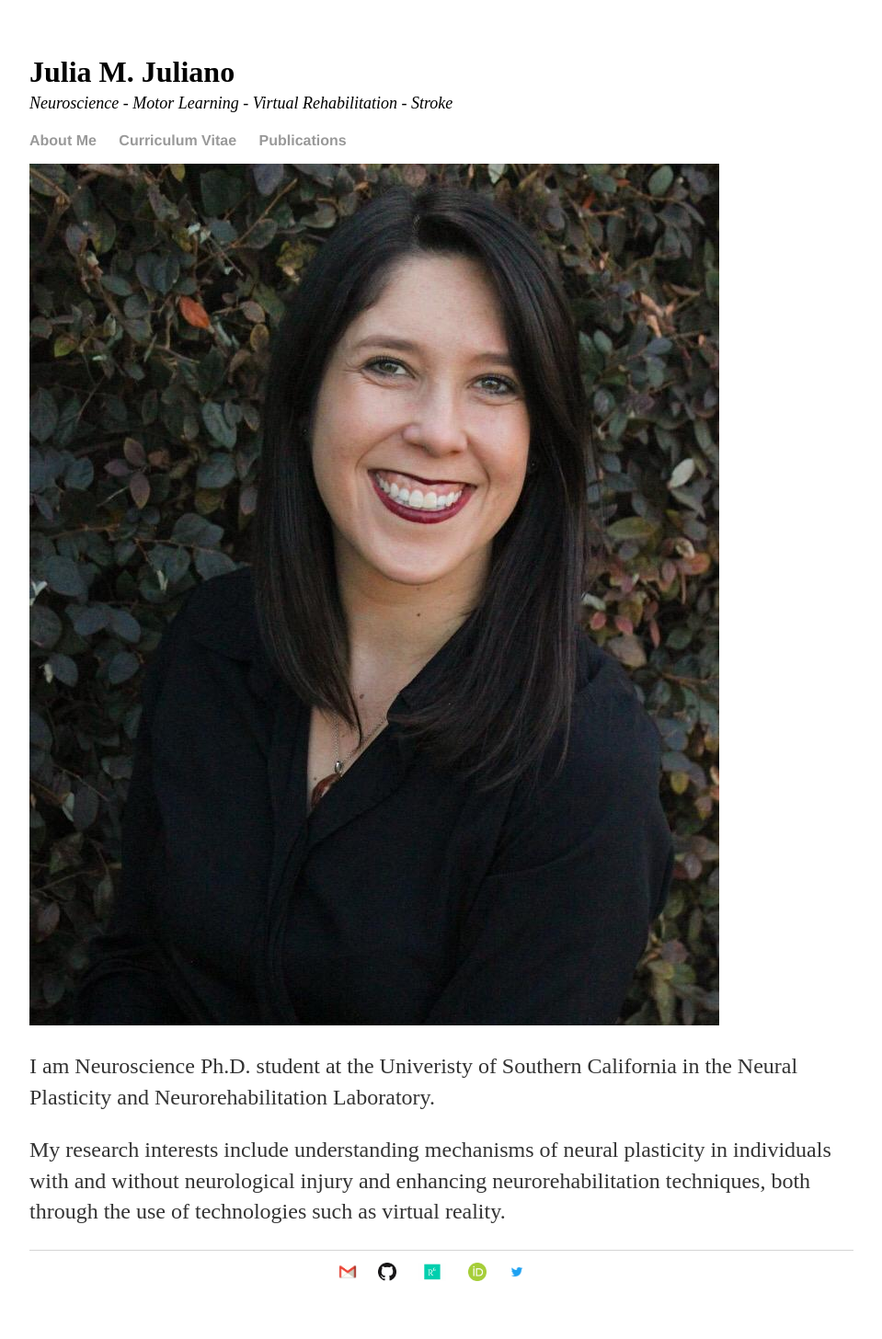
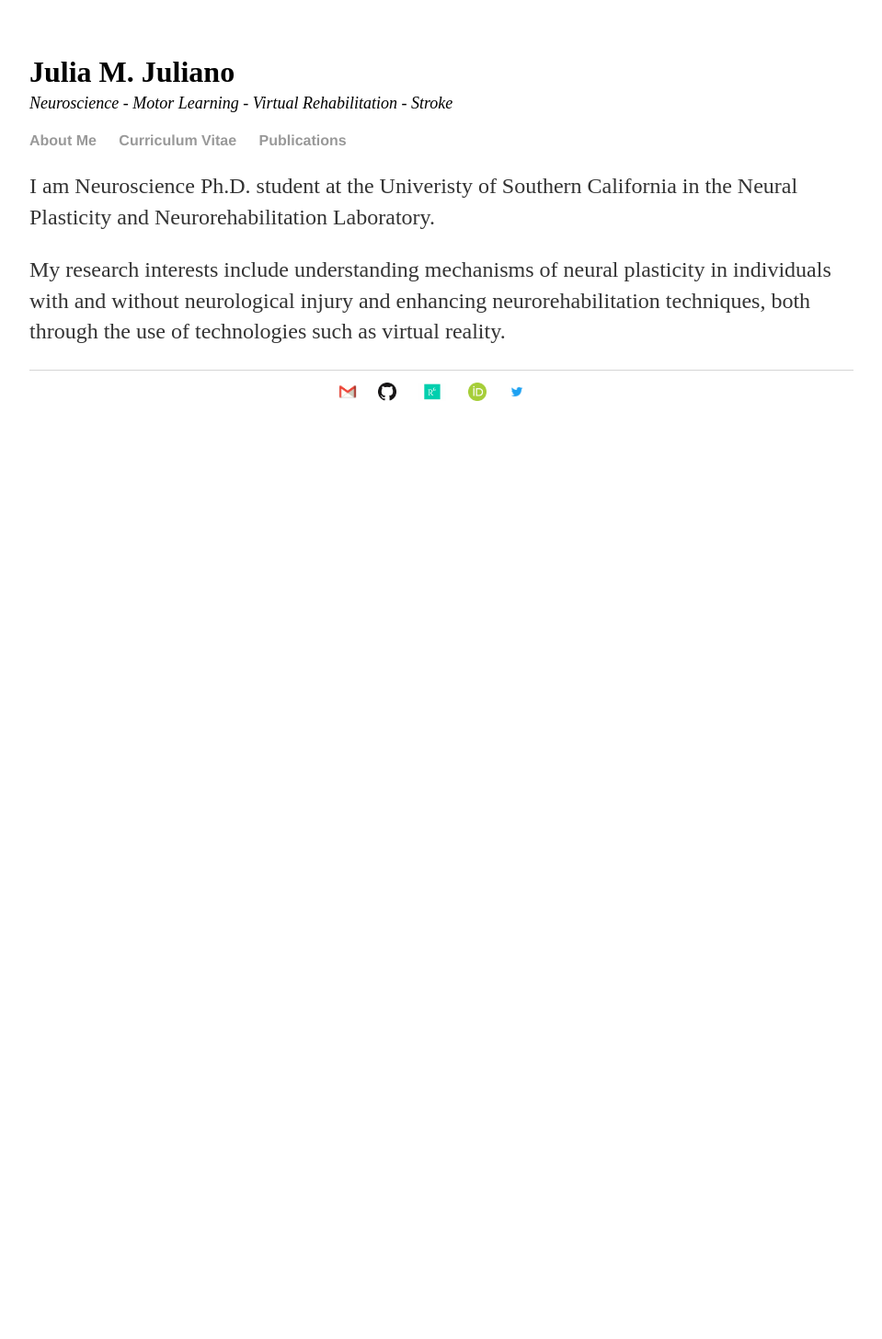
Before and after one commit to juliamjuliano/juliamjuliano.github.io, a Jekyll site: the page built from index.html, in a window 1280 px wide. Shown: the whole page at 92% size, without its empty margins (160-1119 px from the left). Built offline with Jekyll 4.4.1, drawn with Linux system fonts in a browser that asks for light colours; after the commit the page ends 900 px from its top, so only the background shows below that.

Commit message:
Update index.html

```diff
--- a/index.html
+++ b/index.html
@@ -3,9 +3,6 @@ layout: default
 title: Julia M. Juliano
 ---
 <div class="row marketing">
-	<div class="col-sm-4">
-	<img  class="img-circle avatar" alt="Julia M. Juliano" src="images/headshot_2020.jpg">
-	</div>
   <p>I am Neuroscience Ph.D. student at the Univeristy of Southern California in the Neural Plasticity and Neurorehabilitation Laboratory.</p>
   <p>My research interests include understanding mechanisms of neural plasticity in individuals with and without neurological injury and enhancing neurorehabilitation techniques, both through the use of technologies such as virtual reality.</p>
  </div>
```
